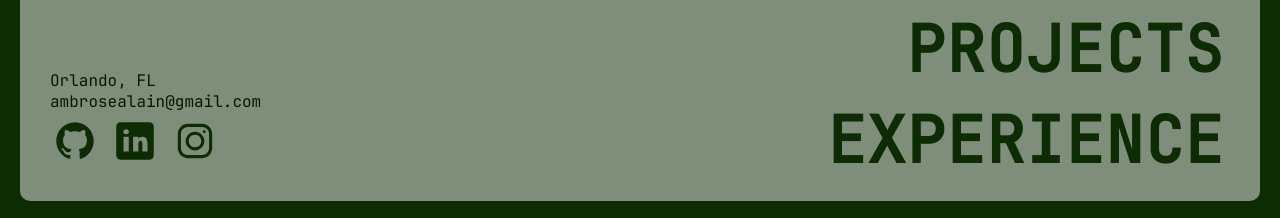
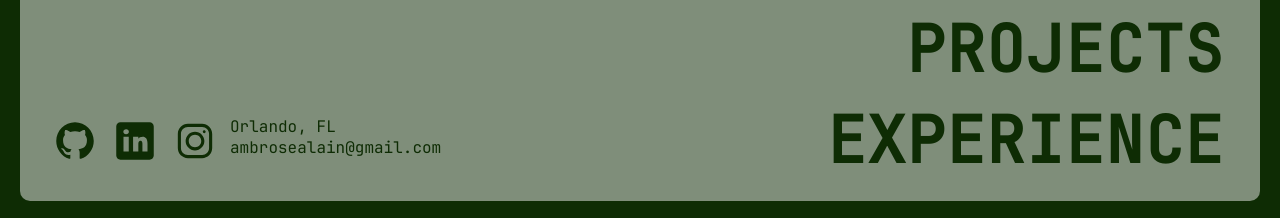
Before and after one commit to AlainAmbrose/portfolio, a React (Create React App) app: page / in a window 1280 px wide. Shown: the part 579-797 px from the top of the page. Built offline with nearby package versions, Linux system fonts and the light colour scheme.

Commit message:
moved email and location information on landing page

```diff
--- a/src/App.css
+++ b/src/App.css
@@ -84,6 +84,7 @@ button {
 
 header h2, img, p {
   margin: 0;
+  color: #0E2C04;
 }
 
 h1 {
--- a/src/pages/AboutPage.js
+++ b/src/pages/AboutPage.js
@@ -2,8 +2,12 @@ import "../App.css";
 import GitHubSVG from "../images/GitHub.svg";
 import LinkedInSVG from "../images/LinkedIn.svg";
 import InstagramSVG from "../images/Instagram.svg";
+import { ChevronLeftIcon } from "@heroicons/react/20/solid";
+import { useNavigate } from "react-router-dom";
 
 function AboutPage() {
+  const navigate = useNavigate();
+
   const leftDivStyle = {
     flex: "0 0 48%",
     display: "flex",
--- a/src/pages/LandingPage.js
+++ b/src/pages/LandingPage.js
@@ -29,6 +29,12 @@ function LandingPage() {
     justifyContent: "flex-end",
   };
 
+  const contactNavStyle = {
+    display: "flex",
+    flexDirection: "row",
+    justifyContent: "flex-start",
+  };
+
   return (
     <div className="backgroundBox">
       <div style={leftDivStyle}>
@@ -39,10 +45,7 @@ function LandingPage() {
           />
           <h1> Alain Ambrose </h1>
         </div>
-        <div>
-          <p>Orlando, FL</p>
-          <p>ambrosealain@gmail.com</p>
-        </div>
+        <div style={contactNavStyle}>
           <div>
             <a href="https://www.github.com/AlainAmbrose">
               <img
@@ -65,6 +68,11 @@ function LandingPage() {
                 style={{ marginRight: "10px", height: "50px", width: "50px" }}
               />
             </a>
+          </div>
+          <div>
+            <p>Orlando, FL</p>
+            <p>ambrosealain@gmail.com</p>
+          </div>
         </div>
       </div>
       <div style={rightDivStyle}>
```
Lines whose indentation alone changed are shown as unchanged.
